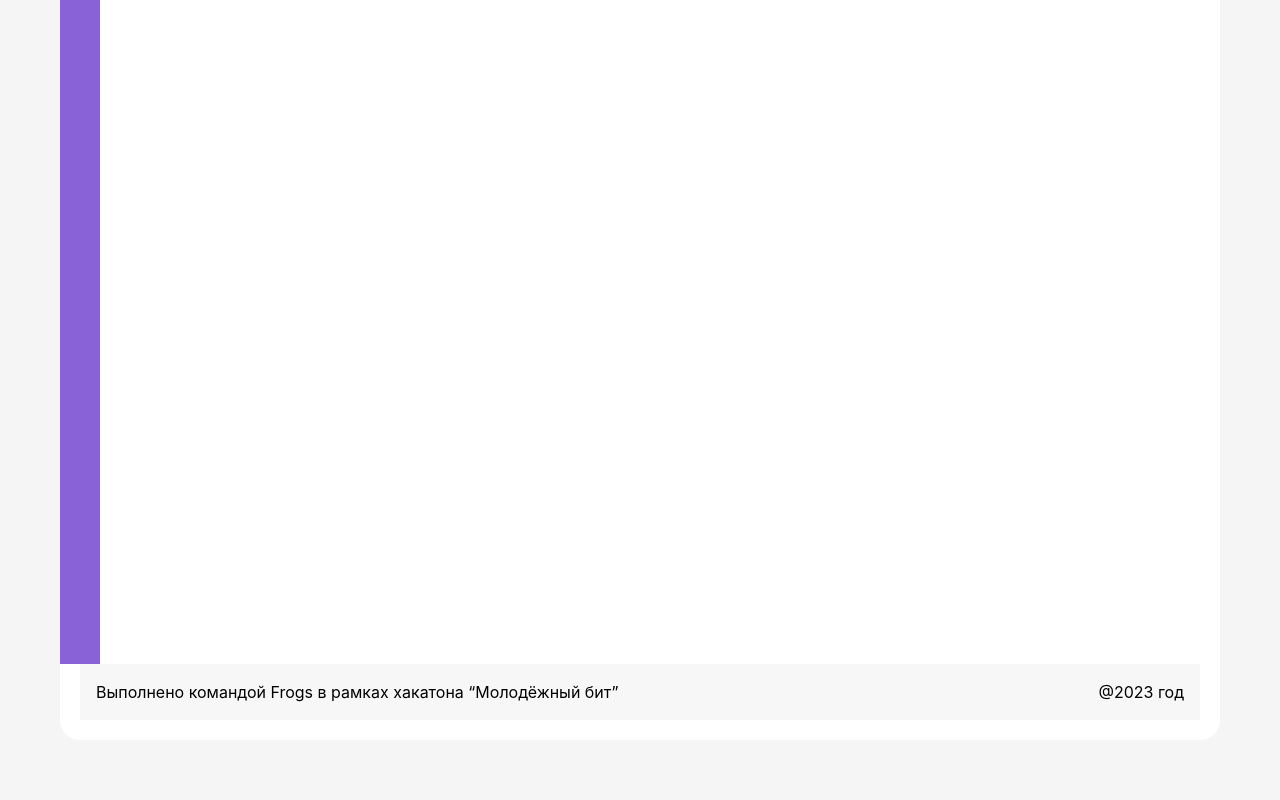
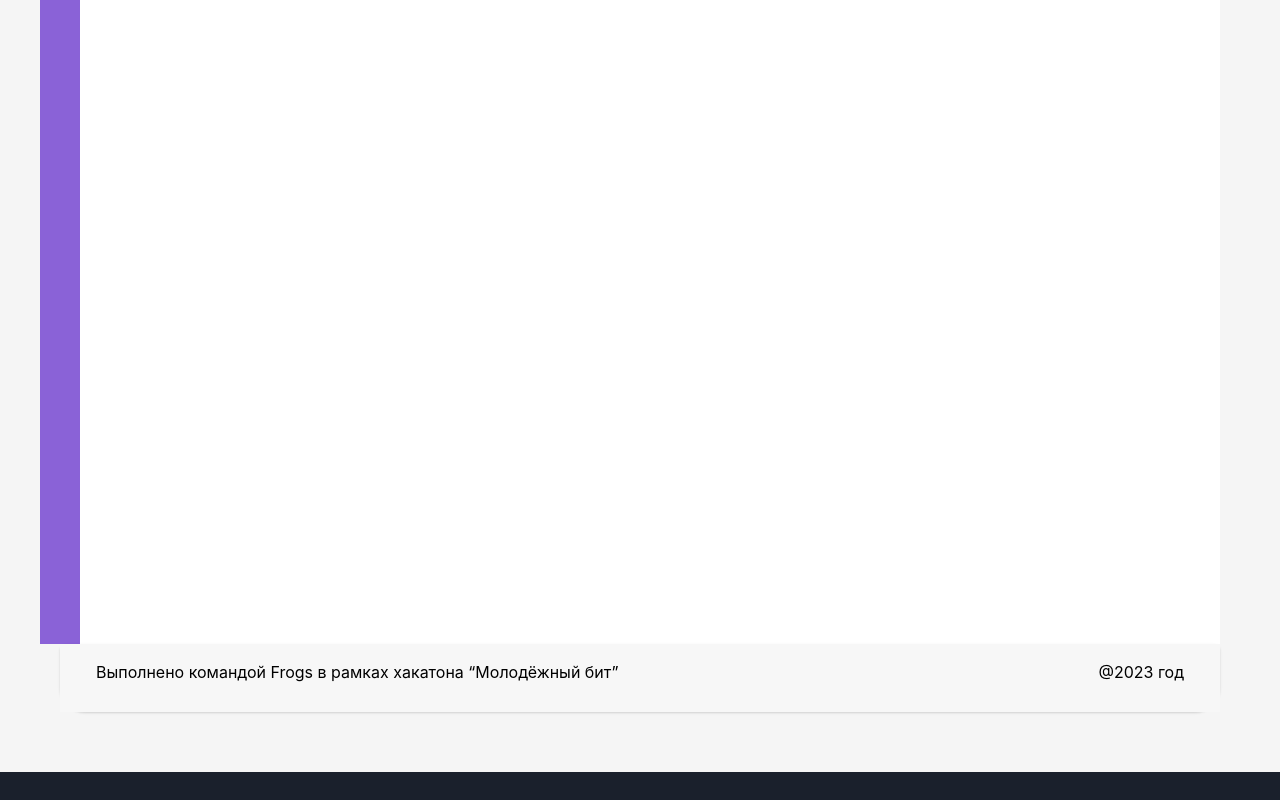
Before and after one commit to 13Belka13/Dashboard, a React (Vite) app: page / in a window 1280 px wide. Shown: the part 496-1296 px from the top of the page. After the commit the page ends 1268 px from the top, so only its background shows below. Built offline with nearby package versions, Linux system fonts and the light colour scheme.

Commit message:
исправление футера

```diff
--- /dev/null
+++ b/src/app/@shared/components/Footer.tsx
@@ -0,0 +1,27 @@
+import {
+    Flex,
+    Spacer,
+    Card,
+    Text,
+    CardBody
+  } from "@chakra-ui/react";
+
+export function Footer () {
+   return <>
+   <Card borderBottomRightRadius="25" borderBottomLeftRadius="25">
+    <CardBody  paddingBlockEnd="3" paddingBlockStart="0" bg="#F7F7F7">
+   <Flex bg="#F7F7F7" m="0" >
+
+            <Text p='4' color="black">
+            Выполнено командой Frogs в рамках хакатона “Молодёжный бит”
+            </Text>
+            <Spacer />
+            <Text p='4' color="black">
+            @2023 год
+            </Text>
+
+          </Flex>
+          </CardBody>
+          </Card>
+</>
+}
--- a/src/app/pages/Home.tsx
+++ b/src/app/pages/Home.tsx
@@ -13,6 +13,7 @@ import {
 import { SearchIcon } from "@chakra-ui/icons";
 import { ReactComponent as MenuIcon } from "../../assets/menu.svg";
 import { DoubleHeader } from "../@shared/components/DoubleHeader";
+import { Footer } from "../@shared/components/Footer";
 export const Home = () => (
   <>
     <Card
@@ -25,6 +26,7 @@ export const Home = () => (
       #FFFFFF"
         margin="60px"
         borderRadius="20px"
+        padding="0"
       >
         <Flex>
           <CardBody
@@ -38,7 +40,7 @@ export const Home = () => (
           <MenuIcon />
           <InputGroup size="md">
 
-    <DoubleHeader text={"Ghbdtn"}/>
+    <DoubleHeader text={"Местоположение / карта"}/>
 
             <Spacer />
             <InputRightElement>
@@ -63,15 +65,8 @@ export const Home = () => (
 
 
         </Flex>
-        <Flex bg="#F7F7F7">
-            <Box p='4' color="black">
-            Выполнено командой Frogs в рамках хакатона “Молодёжный бит”
-            </Box>
-            <Spacer />
-            <Box p='4' color="black">
-            @2023 год
-            </Box>
-          </Flex>
+        <Footer/>
+
       </CardBody>
     </Card>
   </>
```
